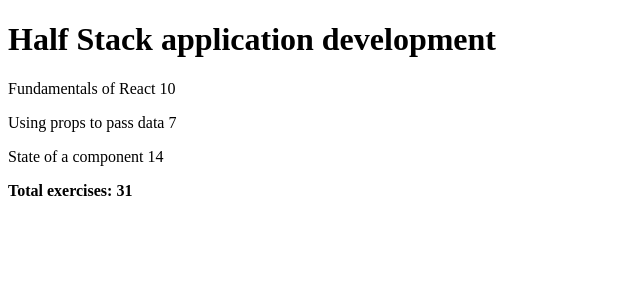
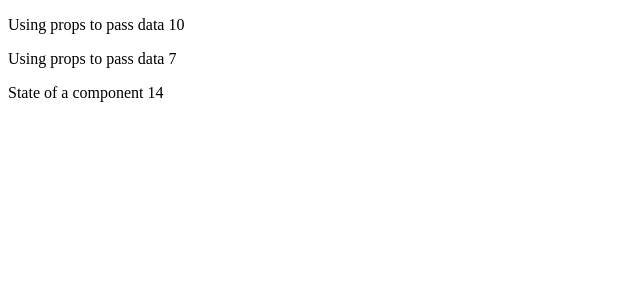
Before and after one commit to falvarezz139/fullstack_fer, a React (Vite) app: page / in a window 1280 px wide. Shown: the top 300 px of the page, without its empty margins (0-640 px from the left). Built offline with nearby package versions, Linux system fonts and the light colour scheme.

Commit message:
segundo ejer

```diff
--- a/src/App.jsx
+++ b/src/App.jsx
@@ -1,38 +1,22 @@
 const App = () => {
-  const course = "Half Stack application development";
   const parts = [
     { name: "Fundamentals of React", exercises: 10 },
     { name: "Using props to pass data", exercises: 7 },
     { name: "State of a component", exercises: 14 },
   ];
 
-  const Header = ({ course }) => {
-    return <h1>{course}</h1>;
-  };
-  const Content = ({ parts }) => {
-    return (
-      <div>
-        {parts.map((parts, index) => (
-          <p key={index}>
-            {parts.name} {parts.exercises}
-          </p>
-        ))}
-      </div>
-    );
-  };
-  const Total = ({ parts }) => {
-    const total = parts.reduce((sum, part) => sum + part.exercises, 0);
+  const Part = ({ name, exercises }) => {
     return (
       <p>
-        <strong>Total exercises: {total}</strong>
+        {name} {exercises}
       </p>
     );
   };
   return (
     <div>
-      <Header course={course} />
-      <Content parts={parts} />
-      <Total parts={parts} />
+      <Part name={parts[1].name} exercises={parts[0].exercises} />
+      <Part name={parts[1].name} exercises={parts[1].exercises} />
+      <Part name={parts[2].name} exercises={parts[2].exercises} />
     </div>
   );
 };
```
